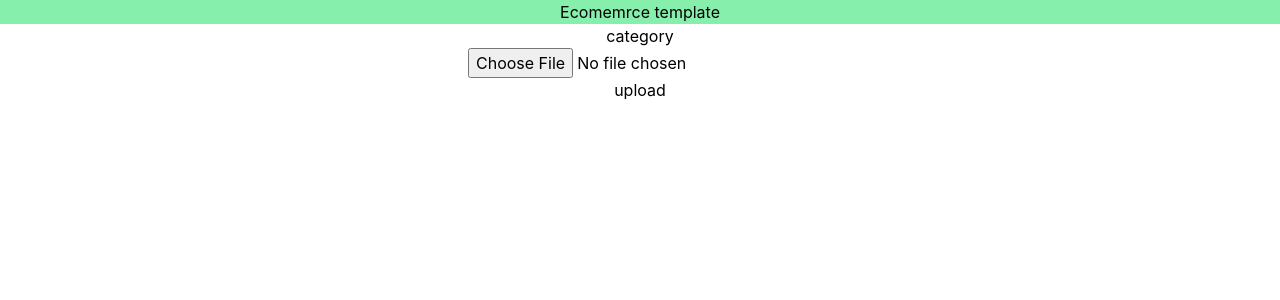
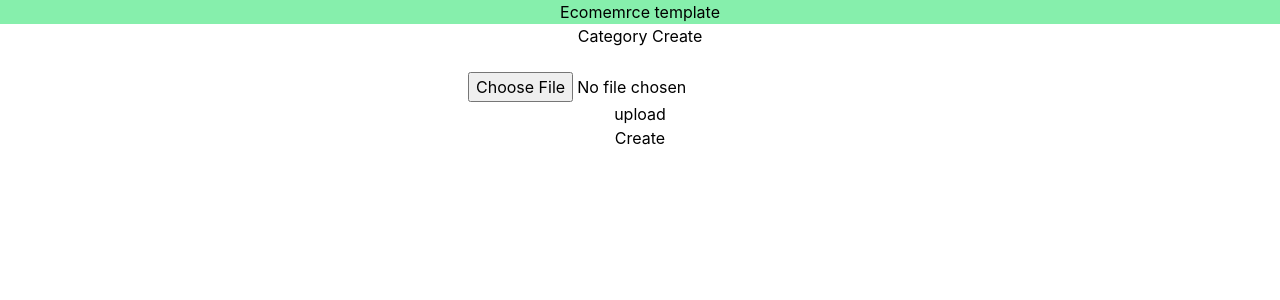
Before and after one commit to maher9393267111/ecom-mern-client, a React (Create React App) app: page /category in a window 1280 px wide. Shown: the top 300 px of the page. Built offline with nearby package versions, Linux system fonts and the light colour scheme.

Commit message:
created category and send to mongodb is worked

```diff
--- a/package.json
+++ b/package.json
@@ -6,6 +6,7 @@
     "@testing-library/jest-dom": "^5.16.4",
     "@testing-library/react": "^13.2.0",
     "@testing-library/user-event": "^13.5.0",
+    "axios": "^0.27.2",
     "react": "^18.1.0",
     "react-dom": "^18.1.0",
     "react-router-dom": "^6.3.0",
--- a/src/pages/category/index.js
+++ b/src/pages/category/index.js
@@ -1,55 +1,113 @@
-import React from 'react';
-import {useState,useEffect} from 'react';
-const Category = () => {
-
-const [name,setName] = useState('');
-const [file,setFile] = useState('');
+import React from "react";
+import axios from "axios";
 
 
 
-const imageUpload = async ()=>{
-    console.log(file)
-     const data =  new FormData()
-     data.append('file',file)
-     data.append('upload_preset',"mystory123")
-     data.append('cloud_name',"maher9911133")
-     const res = await fetch("	https://api.cloudinary.com/v1_1/maher9911133/image/upload",{
-       method:"POST",
-       body:data
-     })
-     const res2  = await res.json()
-     console.log(res2,'rss------------------>')
-     return res2.url
+import { useState, useEffect } from "react";
+const Category = () => {
+  const [name, setName] = useState("");
+  const [file, setFile] = useState("");
+  const [image, setImage] = useState({});
+
+const apiURL = "http://localhost:5000/api/category/add-category";
+
+
+  const imageUpload = async () => {
+    console.log(file);
+    const data = new FormData();
+    data.append("file", file);
+    data.append("upload_preset", "mystory123");
+    data.append("cloud_name", "maher9911133");
+    // sepecific folder
+
+    data.append("folder", "category");
+    const res = await fetch(
+      "	https://api.cloudinary.com/v1_1/maher9911133/image/upload",
+      {
+        method: "POST",
+        body: data,
+      }
+    );
+    const res2 = await res.json();
+    const catimgObj = {};
+    catimgObj.secure_url = res2.secure_url;
+    catimgObj.public_id = res2.public_id;
+    setImage(catimgObj);
+    console.log("catimgobj--->", catimgObj);
+    console.log(res2, "rss------------------>");
+    return res2.url;
+  };
+
+
+
+// create category
+
+const createCategory = async (e) => {
+
+    const  obj ={
+        name,
+        image
+
+    }
+
+
+
+    e.preventDefault();
+
+    try {
+        let res = await axios.post(`${apiURL}`, (obj));
+        return res.data;
+      } catch (error) {
+        console.log(error);
+      }
+
 }
 
 
 
-    return (
 
-        <div>
-            category
+
+  return (
+    <div>
+    Category Create
+
+
+{/* -name-- */}
+
+<div>
+        <input
+          type="text"
+
+          onChange={(e) => setName(e.target.value)}
+        />
+      </div>
+
+
+      <div>
+        <input
+          type="file"
+          accept="image/*"
+          onChange={(e) => setFile(e.target.files[0])}
+        />
+      </div>
+      <button type="submit" onClick={imageUpload}>
+        upload
+      </button>
+
 
 <div>
 
+<button
+onClick={createCategory}
+className="btn"
 
-<input type="file"
-              accept="image/*"
-
-              onChange={(e)=>setFile(e.target.files[0])}
-            />
-
+>Create</button>
 
 
 </div>
 
-
-
-<button type="submit"    onClick={imageUpload}>upload</button>
-
-
-
-        </div>
-    );
-}
+    </div>
+  );
+};
 
 export default Category;
```
Also changed, not shown: 1 other file (tests, documents, lock files or other folders).
